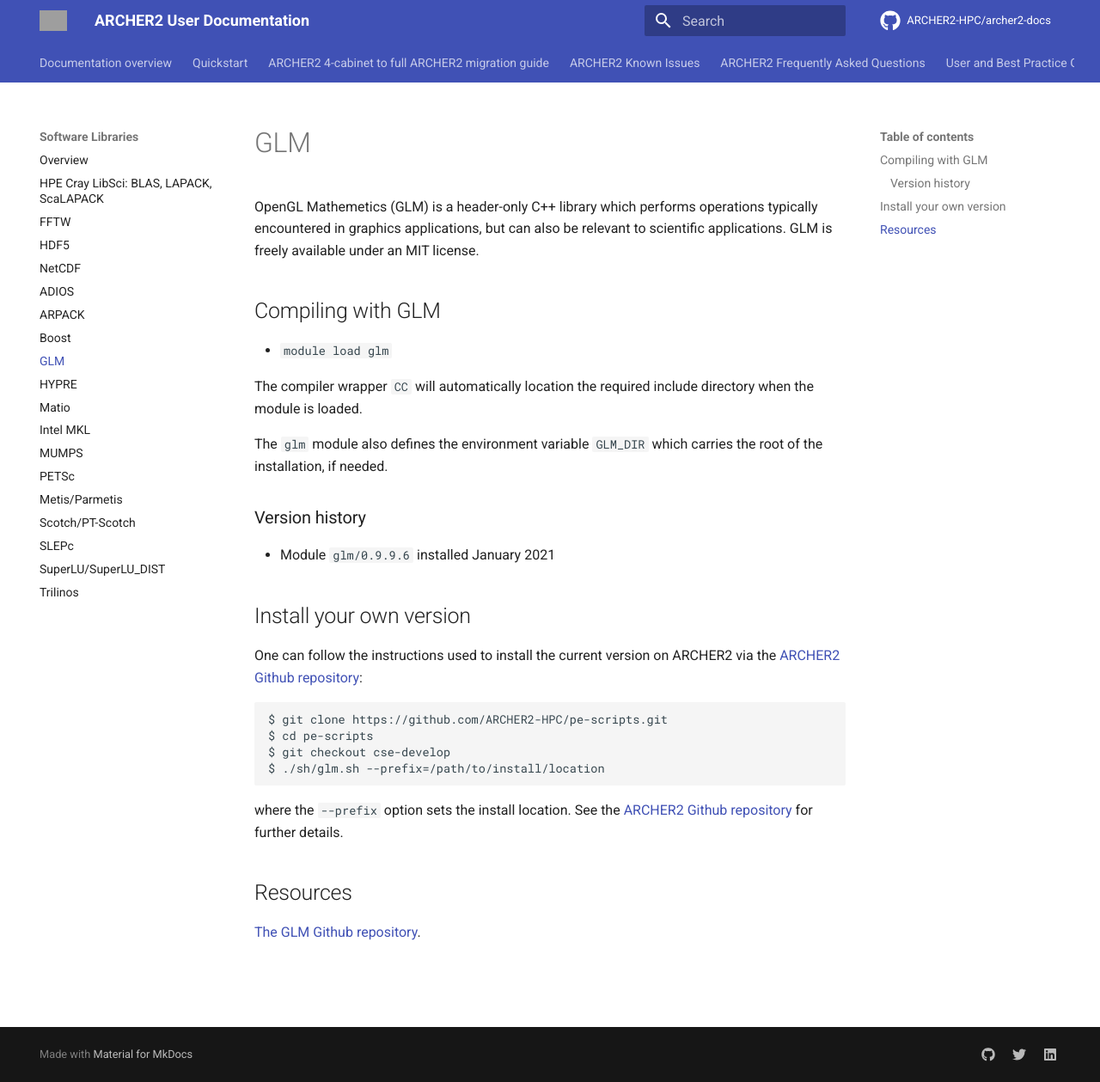
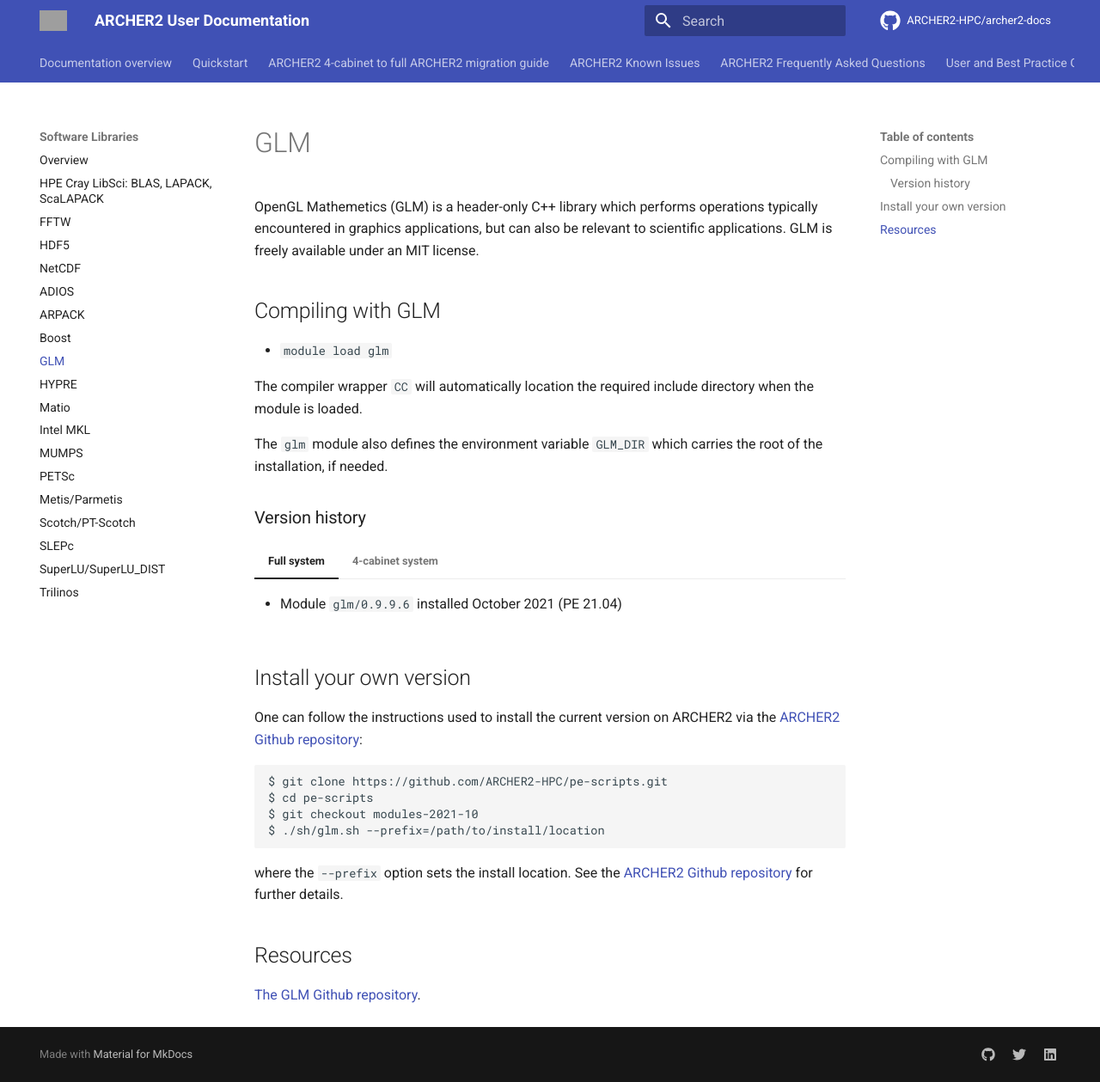
Before and after one commit to ARCHER2-HPC/archer2-docs, an MkDocs documentation site: the page built from docs/software-libraries/glm.md, in a window 1280 px wide and 1259 px high. Shown: the whole window at 86% size. Built offline with MkDocs 1.6.1 and Material for MkDocs 9.7.7, drawn with Linux system fonts in a browser that asks for light colours; comment, search, counter and statistics services are not loaded; grey boxes are pictures that could not be loaded.

Commit message:
Update GML library

````diff
--- a/docs/software-libraries/glm.md
+++ b/docs/software-libraries/glm.md
@@ -19,7 +19,13 @@
 
 ### Version history
 
-- Module `glm/0.9.9.6` installed January 2021
+=== "Full system"
+
+    - Module `glm/0.9.9.6` installed October 2021 (PE 21.04)
+
+=== "4-cabinet system"
+
+    - Module `glm/0.9.9.6` installed January 2021
 
 
 ## Install your own version
@@ -29,7 +35,7 @@
 ```
 $ git clone https://github.com/ARCHER2-HPC/pe-scripts.git
 $ cd pe-scripts
-$ git checkout cse-develop
+$ git checkout modules-2021-10
 $ ./sh/glm.sh --prefix=/path/to/install/location
 ```
 where the `--prefix` option sets the install location. See the [ARCHER2
````
